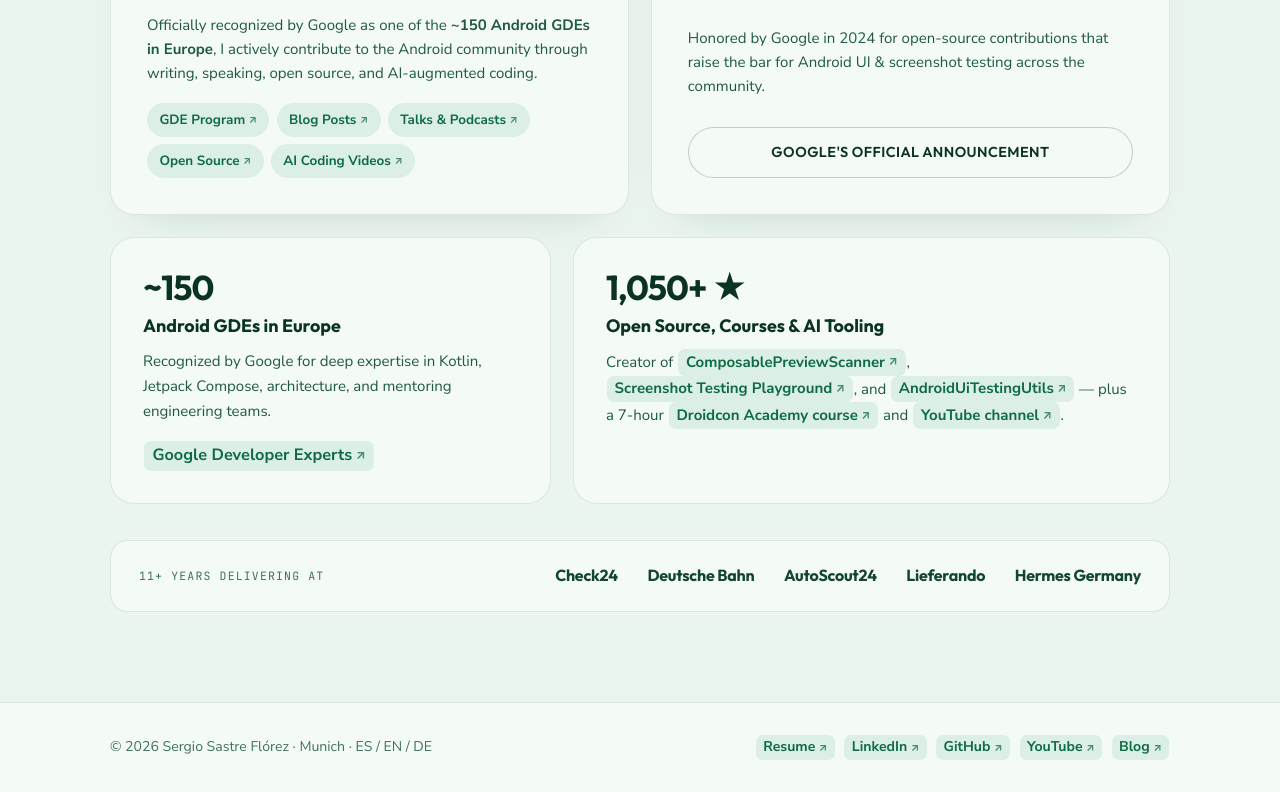
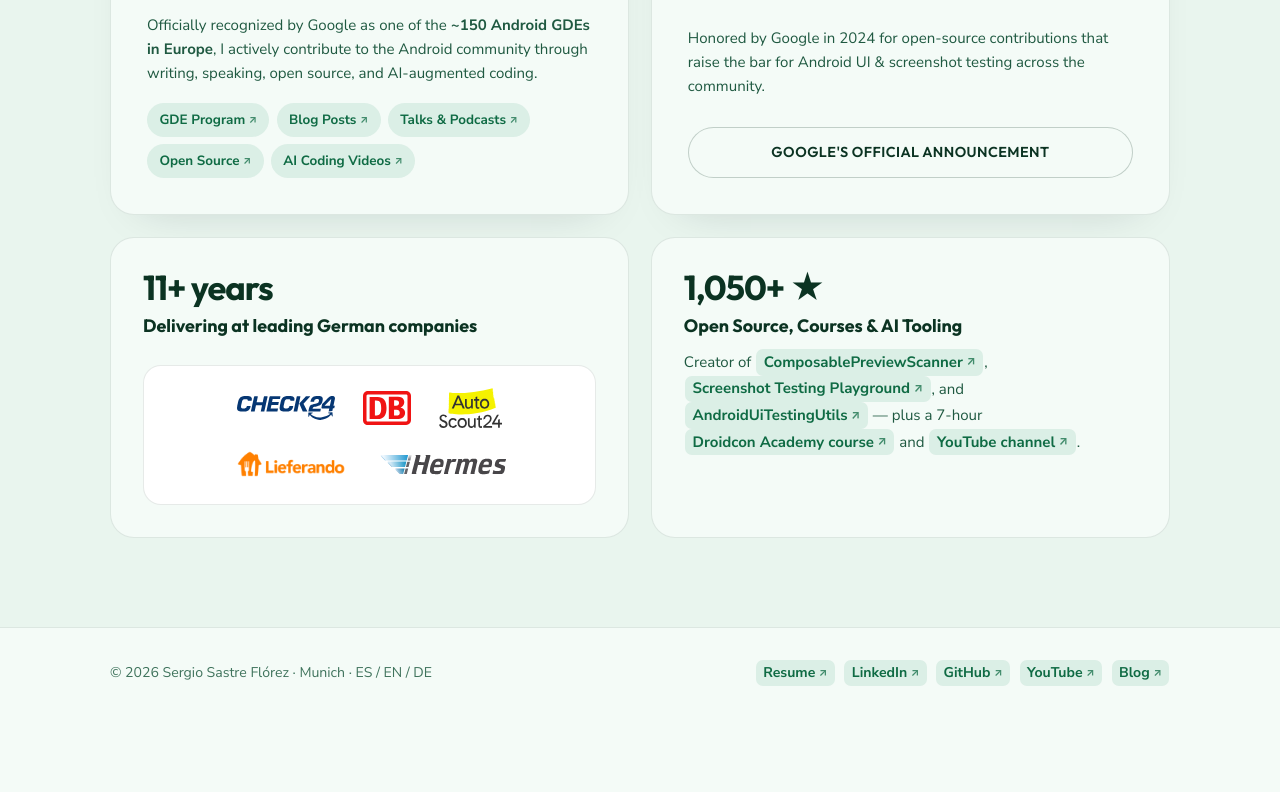
Before and after one commit to sergio-sastre/IT-Consulting-Training, a plain HTML site: page index.html in a window 1280 px wide. Shown: the part 1417-2209 px from the top of the page. After the commit the page ends 2135 px from the top, so only its background shows below. Drawn offline with Linux system fonts and the light colour scheme.

Commit message:
add company logos

```diff
--- a/index.html
+++ b/index.html
@@ -338,24 +338,24 @@
         </div>
 
         <div class="bento-bottom">
-          <article class="proof-card reveal">
+          <article class="proof-card clients-card reveal">
             <div>
-              <div class="proof-metric">~150</div>
-              <h3 class="proof-label">Android GDEs in Europe</h3>
-              <p class="proof-desc">
-                Recognized by Google for deep expertise in Kotlin, Jetpack Compose, architecture, and
-                mentoring engineering teams.
-              </p>
+              <div class="proof-metric">11+ years</div>
+              <h3 class="proof-label">Delivering at leading German companies</h3>
             </div>
-            <div>
-              <a
-                href="https://developers.google.com/community/experts"
-                target="_blank"
-                rel="noopener noreferrer"
-                class="link-chip"
-              >
-                Google Developer Experts
-              </a>
+            <div
+              class="clients-logo-tray"
+              aria-label="Companies collaborated with: CHECK24, Deutsche Bahn, AutoScout24, Lieferando, and Hermes Germany"
+            >
+              <div class="clients-logo-row">
+                <img src="assets/logo-check24.svg" alt="CHECK24" class="client-logo client-logo--check24" loading="lazy">
+                <img src="assets/logo-deutsche-bahn.svg" alt="Deutsche Bahn" class="client-logo client-logo--db" loading="lazy">
+                <img src="assets/logo-autoscout24.svg" alt="AutoScout24" class="client-logo client-logo--as24" loading="lazy">
+              </div>
+              <div class="clients-logo-row">
+                <img src="assets/logo-lieferando.png" alt="Lieferando" class="client-logo client-logo--lieferando" loading="lazy">
+                <img src="assets/logo-hermes.svg" alt="Hermes Germany" class="client-logo client-logo--hermes" loading="lazy">
+              </div>
             </div>
           </article>
 
@@ -377,17 +377,6 @@
             </div>
           </article>
         </div>
-
-        <div class="clients-bar reveal" aria-label="German companies collaborated with">
-          <span class="clients-label">11+ years delivering at</span>
-          <div class="clients-list">
-            <span class="client-item">Check24</span>
-            <span class="client-item">Deutsche Bahn</span>
-            <span class="client-item">AutoScout24</span>
-            <span class="client-item">Lieferando</span>
-            <span class="client-item">Hermes Germany</span>
-          </div>
-        </div>
       </div>
     </section>
   </main>
--- a/styles.css
+++ b/styles.css
@@ -866,9 +866,9 @@ button {
   margin-top: 1.35rem;
 }
 
-@media (min-width: 780px) {
+@media (min-width: 900px) {
   .bento-bottom {
-    grid-template-columns: 0.85fr 1.15fr;
+    grid-template-columns: 1fr 1fr;
   }
 }
 
@@ -915,47 +915,61 @@ button {
   line-height: 1.65;
 }
 
-/* Trusted Companies Strip */
-.clients-bar {
-  margin-top: 2.25rem;
-  padding: 1.35rem 1.75rem;
-  background: var(--white);
+/* Trusted Companies Logo Card */
+.clients-card {
+  gap: 1rem;
+}
+
+.clients-logo-tray {
+  background: var(--pure-white);
   border: 1px solid var(--rule);
   border-radius: var(--radius-md);
+  padding: 1.35rem 1.25rem;
   display: flex;
   flex-direction: column;
-  gap: 0.85rem;
+  justify-content: center;
+  gap: 1.15rem;
+  flex: 1;
 }
 
-@media (min-width: 780px) {
-  .clients-bar {
-    flex-direction: row;
-    align-items: center;
-    justify-content: space-between;
-  }
+.clients-logo-row {
+  display: flex;
+  flex-wrap: wrap;
+  align-items: center;
+  justify-content: center;
+  gap: 0.9rem 1.75rem;
 }
 
-.clients-label {
-  font-family: var(--font-mono);
-  font-size: 0.72rem;
-  letter-spacing: 0.1em;
-  text-transform: uppercase;
-  color: var(--ink-500);
+.client-logo {
+  display: block;
+  width: auto;
+  max-width: 100%;
+  object-fit: contain;
+  transition: transform 200ms var(--ease-out);
 }
 
-.clients-list {
-  display: flex;
-  flex-wrap: wrap;
-  gap: 0.65rem 1.85rem;
-  align-items: center;
+.client-logo:hover {
+  transform: scale(1.04);
 }
 
-.client-item {
-  font-family: var(--font-display);
-  font-size: 1rem;
-  font-weight: 700;
-  color: var(--ink-800);
-  letter-spacing: -0.015em;
+.client-logo--check24 {
+  height: 24px;
+}
+
+.client-logo--db {
+  height: 34px;
+}
+
+.client-logo--as24 {
+  height: 40px;
+}
+
+.client-logo--lieferando {
+  height: 36px;
+}
+
+.client-logo--hermes {
+  height: 24px;
 }
 
 /* ==========================================================================
```
Also changed, not shown: assets/logo-autoscout24.svg (added), assets/logo-check24.svg (added), assets/logo-deutsche-bahn.svg (added), assets/logo-hermes.svg (added), assets/logo-lieferando.png (added).
